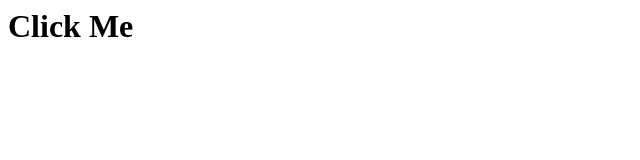
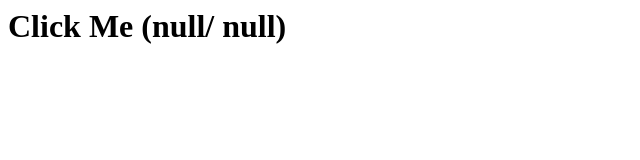
Before and after one commit to maxwkf/maxwkf.github.io, a plain HTML site: page fordownload.html in a window 1280 px wide. Shown: the whole page, without its empty margins (0-640 px from the left). Drawn offline with nearby package versions, Linux system fonts and the light colour scheme.

Commit message:
Update fordownload.html

```diff
--- a/fordownload.html
+++ b/fordownload.html
@@ -12,11 +12,17 @@ https://www.albumdownloader.info/50-cent-50-cent-is-the-future-26775.html
 <script>
 //https://www.albumdownloader.info/50-cent-50-cent-is-the-future-26775.html
 //$(".search-videos").append("<h1 id='testing'>Click Me</h1>");
-$("body").html("<h1 id='testing'>Click Me</h1>");
+var url_string = window.location.href; //window.location.href
+var url = new URL(url_string);
+var source = url.searchParams.get("source");
+var title = url.searchParams.get("title");
+
+
+$("body").html("<h1 id='testing'>Click Me (" + source + "/ " + title + ")</h1>");
 $("#testing").click(function(e){
 //var source = $(this).attr("data-src");
-var source = 'TfrmZ6jhsZI';
-var title = '50 Cent & G-Unit - Banks Workout Pt. 2';
+//var source = 'TfrmZ6jhsZI';
+//var title = '50 Cent & G-Unit - Banks Workout Pt. 2';
 $.ajax({
 				url: 'https://d22.ytcore.org/widget1/dl.php',
 				method: 'POST',
```
